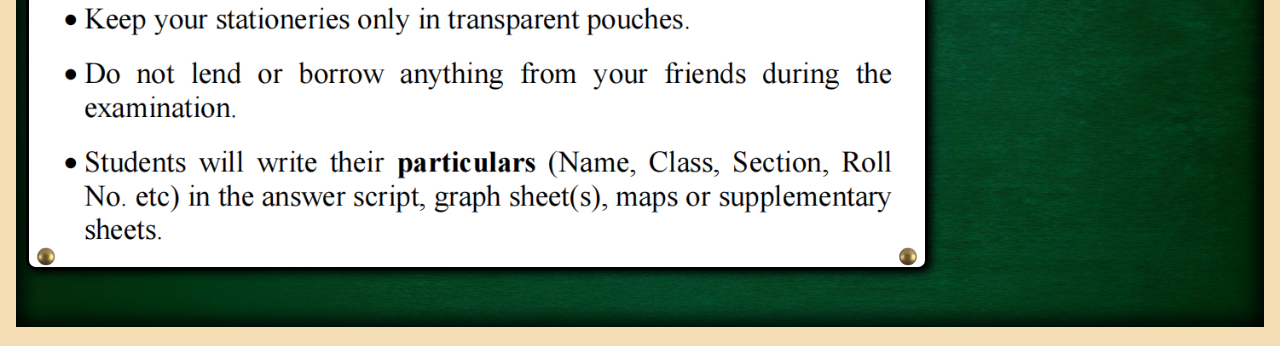
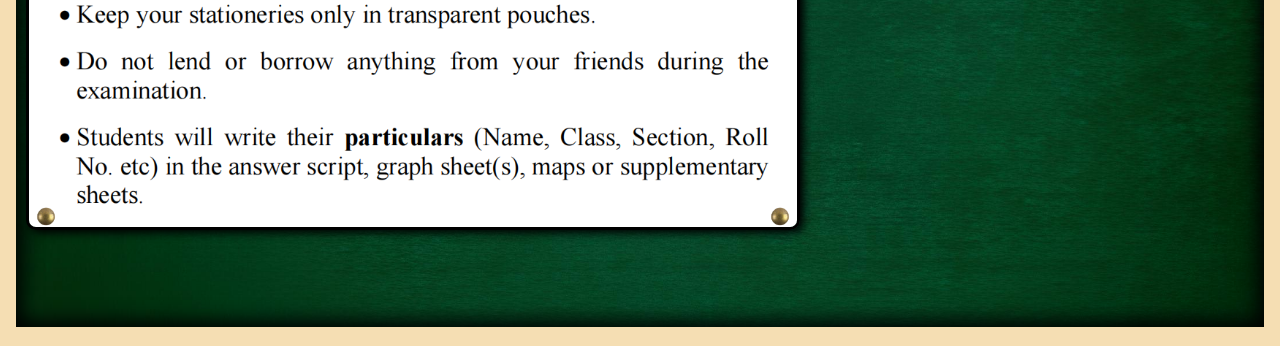
Before and after one commit to hello-lab/Notice-website-2, a plain HTML site: page index.html in a window 1280 px wide. Shown: the part 465-811 px from the top of the page. Drawn offline with Linux system fonts and the light colour scheme.

Commit message:
Update style.css

```diff
--- a/style.css
+++ b/style.css
@@ -54,7 +54,7 @@ html{
 }
 .main-image {
 
-    width: 70vw;
+    width: 60vw;
     max-height: 75dvh;
     box-shadow: 4px 3px 8px black;
     border-radius: 10px;
@@ -67,7 +67,7 @@ html{
     display: flex;
     position: fixed;
     height: 100dvh;
-    width: 25vw;
+    width: 35vw;
     flex-direction: column;
     justify-content: center;
 }
```
